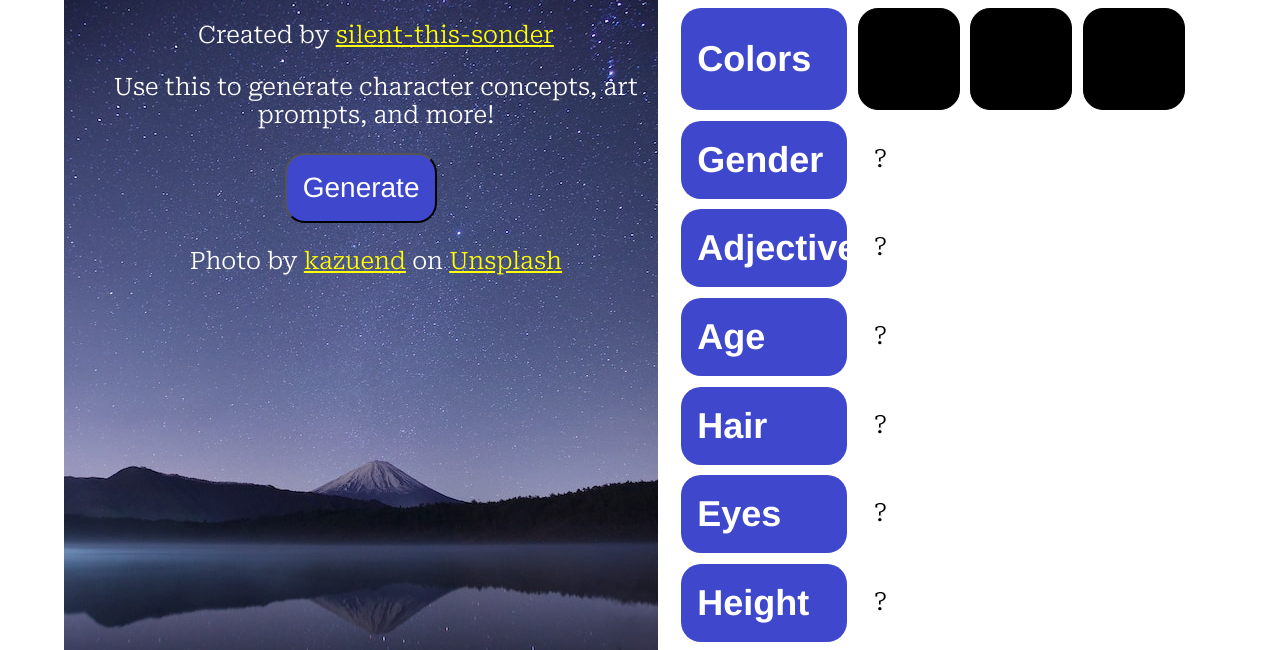
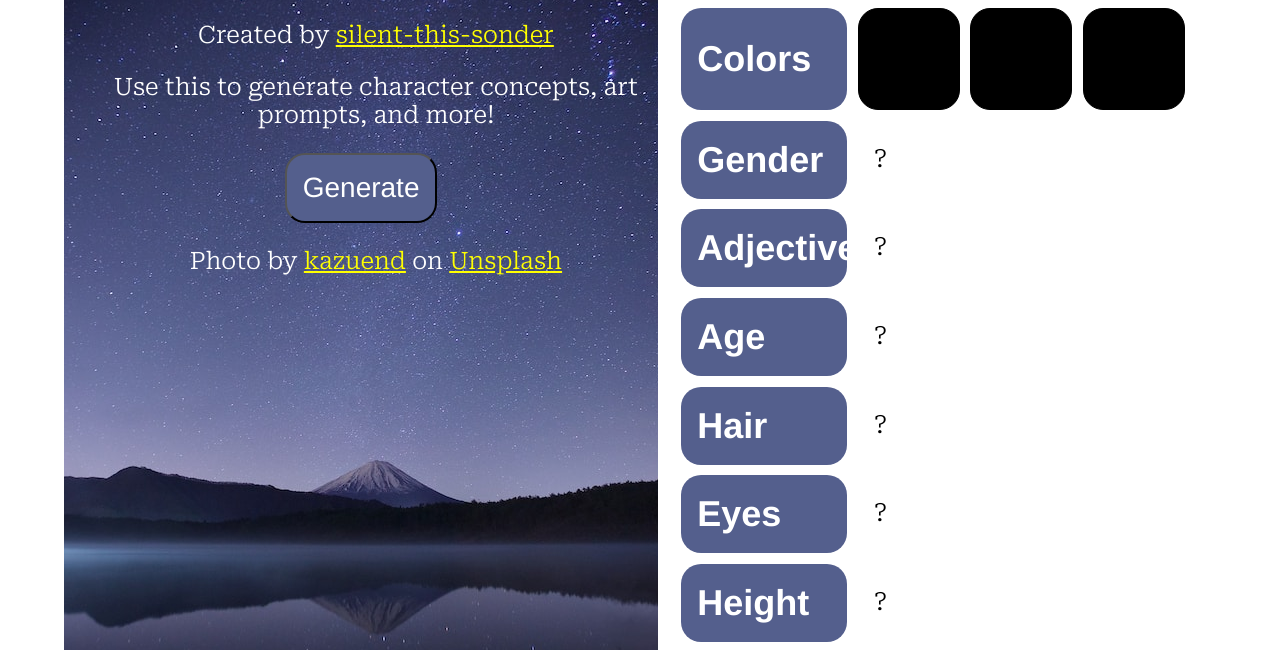
Before and after one commit to silent-this-sonder/character-prompt-generator, a plain HTML site: page index.html in a window 1280 px wide. Shown: the part 148-798 px from the top of the page. Drawn offline with Linux system fonts and the light colour scheme; a web font is replaced by a local one.

Commit message:
Recolor the button and label to match the image

```diff
--- a/style.css
+++ b/style.css
@@ -33,7 +33,7 @@ label, button {
     white-space: nowrap;
     grid-gap: 8px;
     align-items: center;
-    background-color: #3F48CC;
+    background-color: #545f8d;
     color: #fff;
     border-radius: 20px;
 }
```
